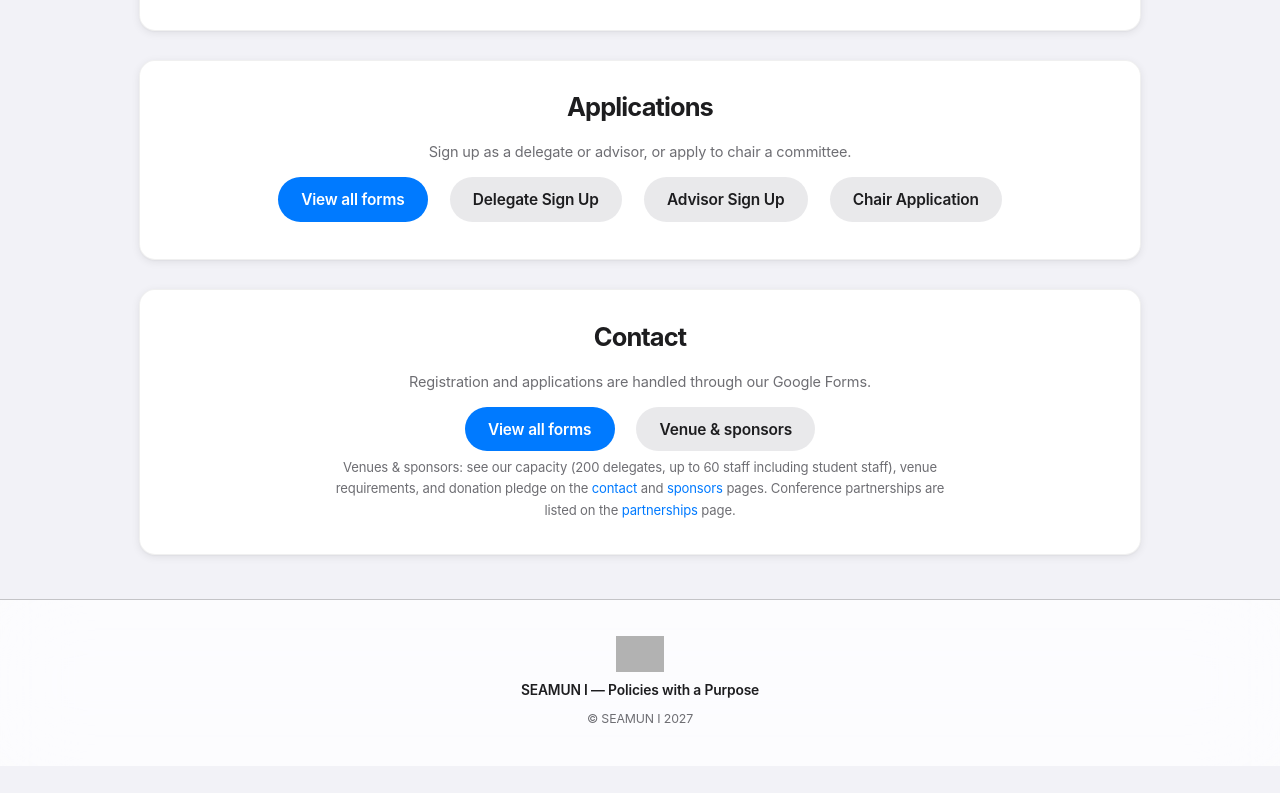
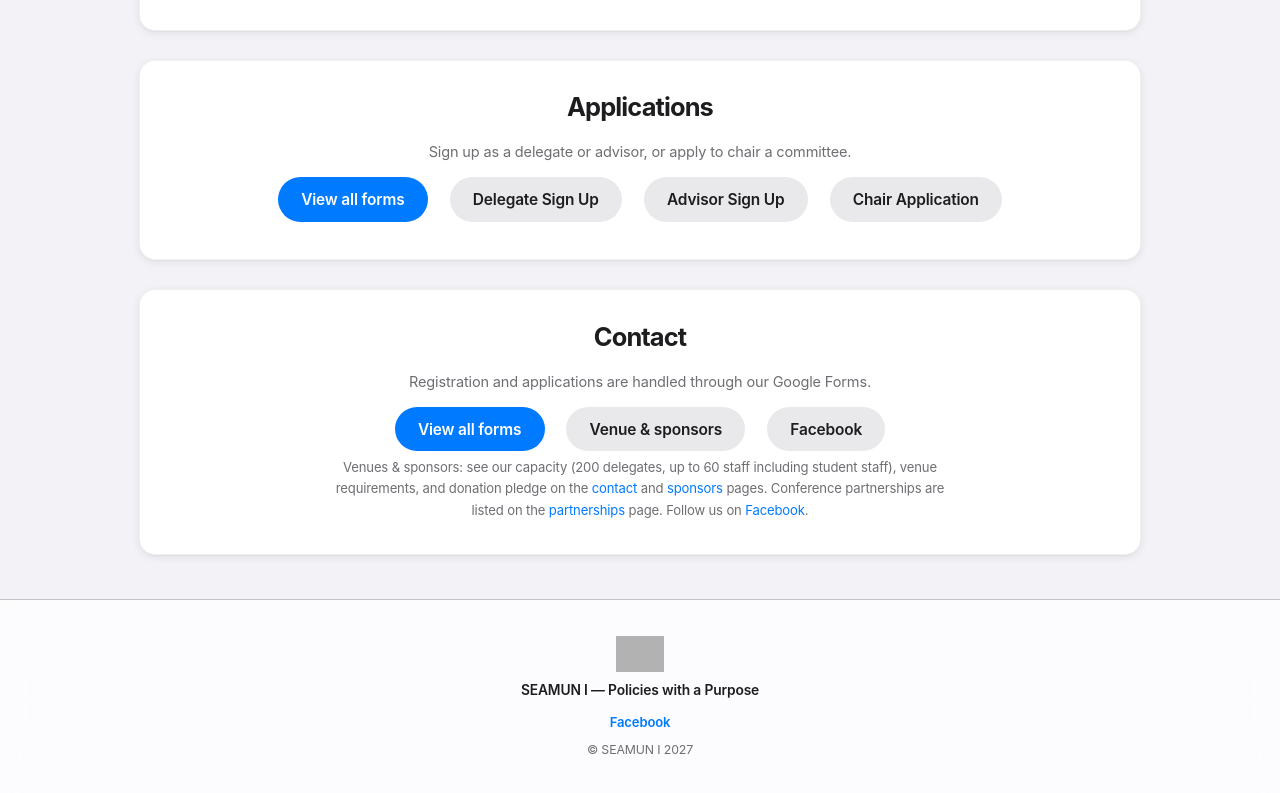
Before and after one commit to julsteretsluj/seamun.com, a website: page index.html in a window 1280 px wide. Shown: the part 4495-5288 px from the top of the page. Before the commit the page ends 5261 px from the top, so only its background shows below. Drawn offline with Linux system fonts and the light colour scheme; grey boxes are pictures that could not be loaded.

Commit message:
Add the official SEAMUN I Facebook page link site-wide.
Surfaces the page on Contact, the homepage contact section, and the shared footer so visitors can find and follow it.

Co-authored-by: Cursor <cursoragent@cursor.com>

```diff
--- a/index.html
+++ b/index.html
@@ -6,7 +6,7 @@
     <title>SEAMUN I Conference — Grades 7–12 &amp; University MUN</title>
     <meta name="description" content="SEAMUN I is a Model UN conference open to grades 7–12 and university students, January 16–17, 2027. Policies with a Purpose." />
     <link rel="icon" type="image/png" href="assets/seamun-logo.png" />
-    <link rel="stylesheet" href="styles.css?v=20260712n" />
+    <link rel="stylesheet" href="styles.css?v=20260712o" />
   </head>
   <body>
     <!-- Help content (used by help icons) -->
@@ -332,8 +332,9 @@
           <div class="hero-actions">
             <a class="btn btn-primary" href="forms.html">View all forms</a>
             <a class="btn btn-secondary" href="contact.html">Venue &amp; sponsors</a>
+            <a class="btn btn-secondary" href="https://www.facebook.com/profile.php?id=61589086223034" target="_blank" rel="noopener noreferrer">Facebook</a>
           </div>
-          <p class="contact-note">Venues &amp; sponsors: see our capacity (200 delegates, up to 60 staff including student staff), venue requirements, and donation pledge on the <a href="contact.html">contact</a> and <a href="sponsors.html">sponsors</a> pages. Conference partnerships are listed on the <a href="partnerships.html">partnerships</a> page.</p>
+          <p class="contact-note">Venues &amp; sponsors: see our capacity (200 delegates, up to 60 staff including student staff), venue requirements, and donation pledge on the <a href="contact.html">contact</a> and <a href="sponsors.html">sponsors</a> pages. Conference partnerships are listed on the <a href="partnerships.html">partnerships</a> page. Follow us on <a href="https://www.facebook.com/profile.php?id=61589086223034" target="_blank" rel="noopener noreferrer">Facebook</a>.</p>
         </div>
       </section>
     </main>
@@ -342,6 +343,9 @@
       <div class="container footer-inner">
         <img class="footer-logo" src="assets/seamun-logo.png" alt="" />
         <p class="footer-tagline">SEAMUN I — Policies with a Purpose</p>
+        <p class="footer-social">
+          <a href="https://www.facebook.com/profile.php?id=61589086223034" target="_blank" rel="noopener noreferrer">Facebook</a>
+        </p>
         <p class="footer-copy">&copy; SEAMUN I 2027</p>
       </div>
     </footer>
--- a/styles.css
+++ b/styles.css
@@ -1306,6 +1306,25 @@ main .hero > .container::before {
   color: var(--text-muted);
 }
 
+.footer-social {
+  display: flex;
+  flex-wrap: wrap;
+  gap: 0.75rem;
+  justify-content: center;
+  margin: 0.15rem 0 0;
+}
+
+.footer-social a {
+  color: var(--apple-blue);
+  text-decoration: none;
+  font-size: 0.9rem;
+  font-weight: 600;
+}
+
+.footer-social a:hover {
+  text-decoration: underline;
+}
+
 /* Help icons & popovers */
 .help-wrap {
   display: inline-flex;
```
Also changed, not shown: about.html (+4 -1 lines), committee.html (+4 -1 lines), committees.html (+4 -1 lines), contact.html (+5 -1 lines), forms.html (+4 -1 lines), leadership.html (+4 -1 lines), partnerships.html (+4 -1 lines), profile.html (+4 -1 lines), sponsors.html (+4 -1 lines).
